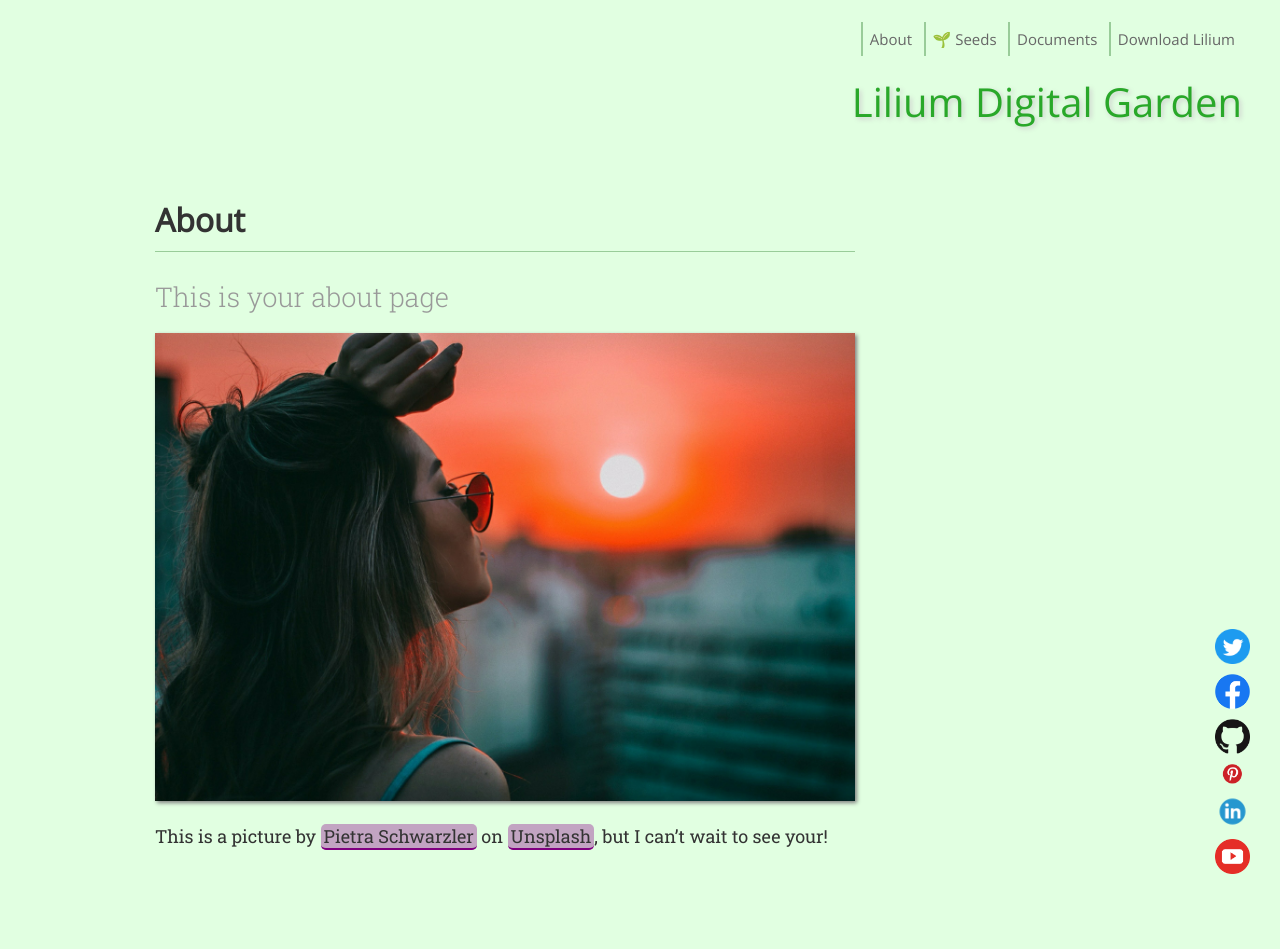
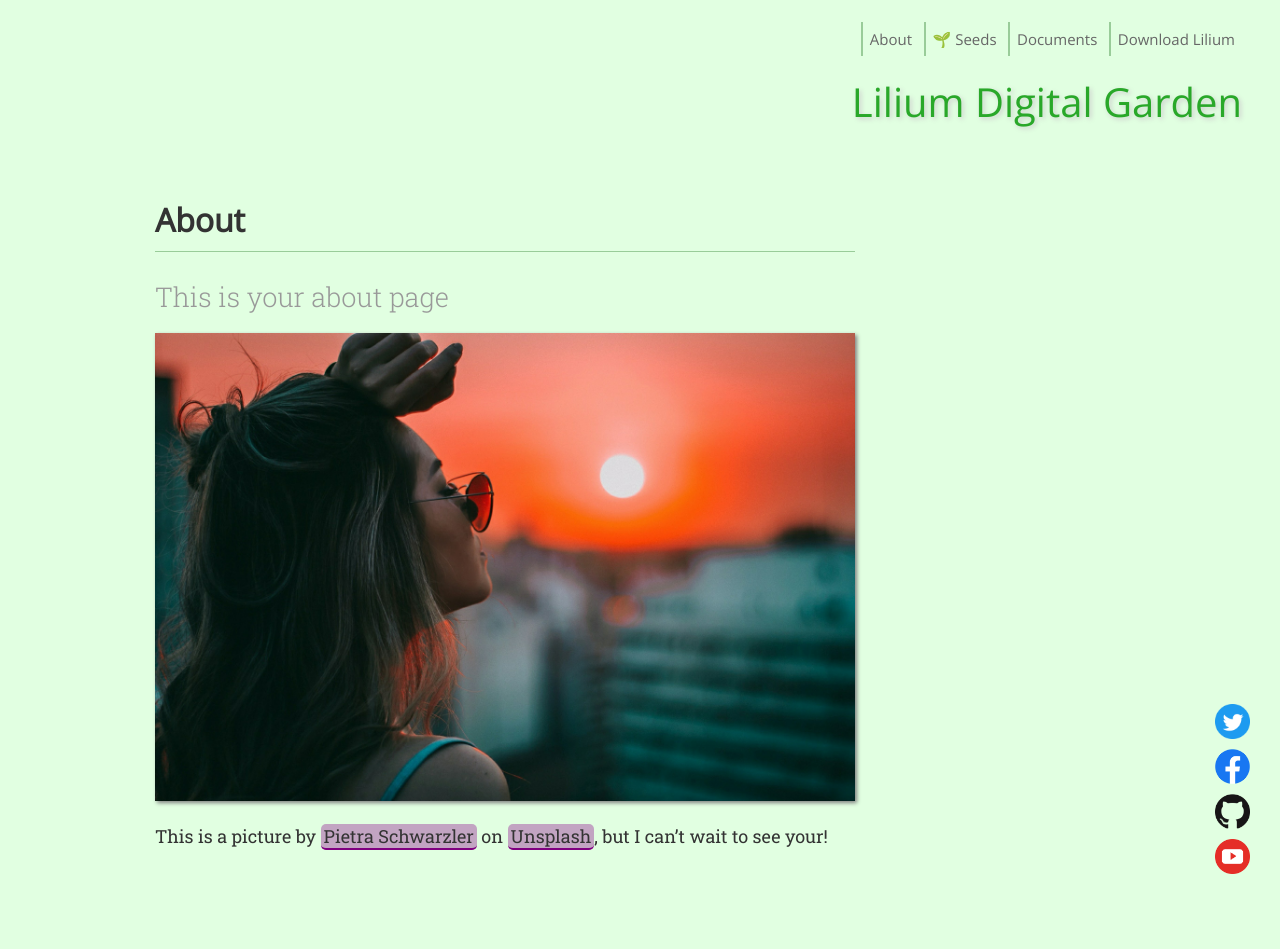
Before and after one commit to crixer18/lilium-digital-garden-jekyll, a Jekyll site: the page built from _pages/about.md, in a window 1280 px wide. Built offline with Jekyll 4.4.1, drawn with Linux system fonts in a browser that asks for light colours; comment, search, counter and statistics services are not loaded.

Commit message:
Update floating-social.html

```diff
--- a/_includes/floating-social.html
+++ b/_includes/floating-social.html
@@ -18,16 +18,6 @@
         </li>
         <li>
             <a href="#">
-                <img class="social-icon" src="/assets/icons/pinterest.png" />
-            </a>
-        </li>
-        <li>
-            <a href="#">
-                <img class="social-icon" src="/assets/icons/linkedin.png" />
-            </a>
-        </li>
-        <li>
-            <a href="#">
                 <img class="social-icon" src="/assets/icons/youtube.png" />
             </a>
         </li>
```
